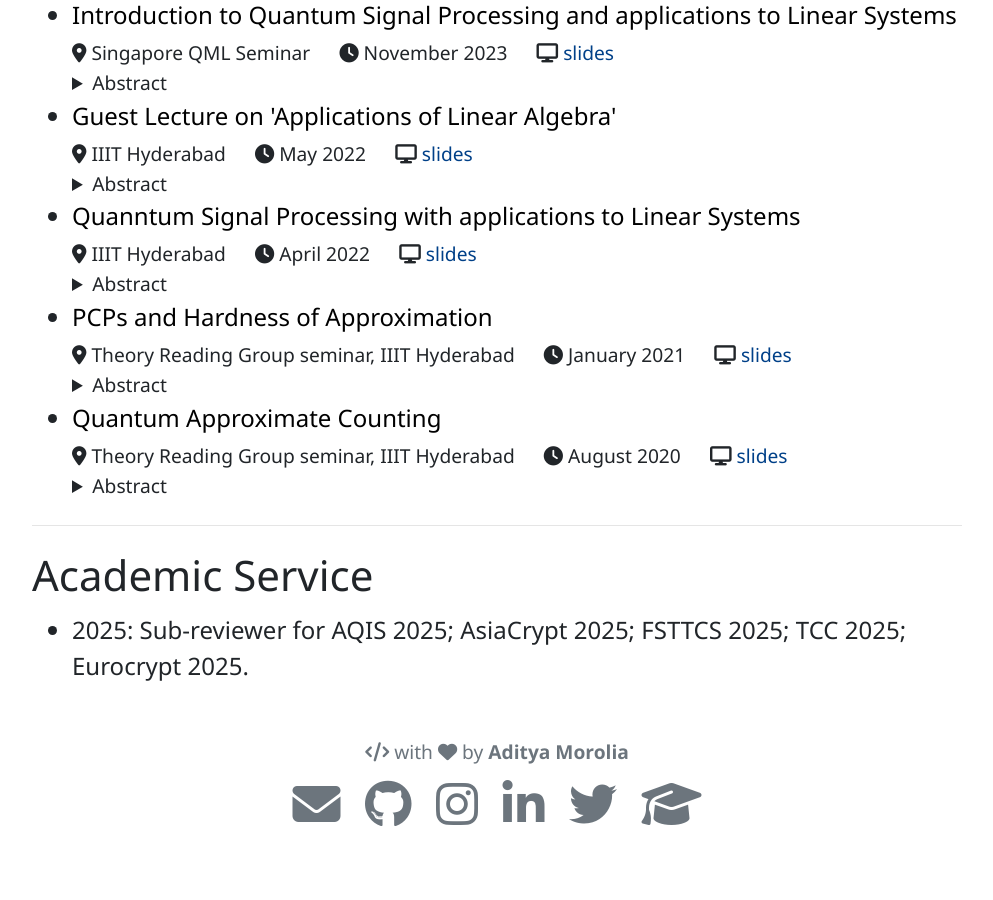
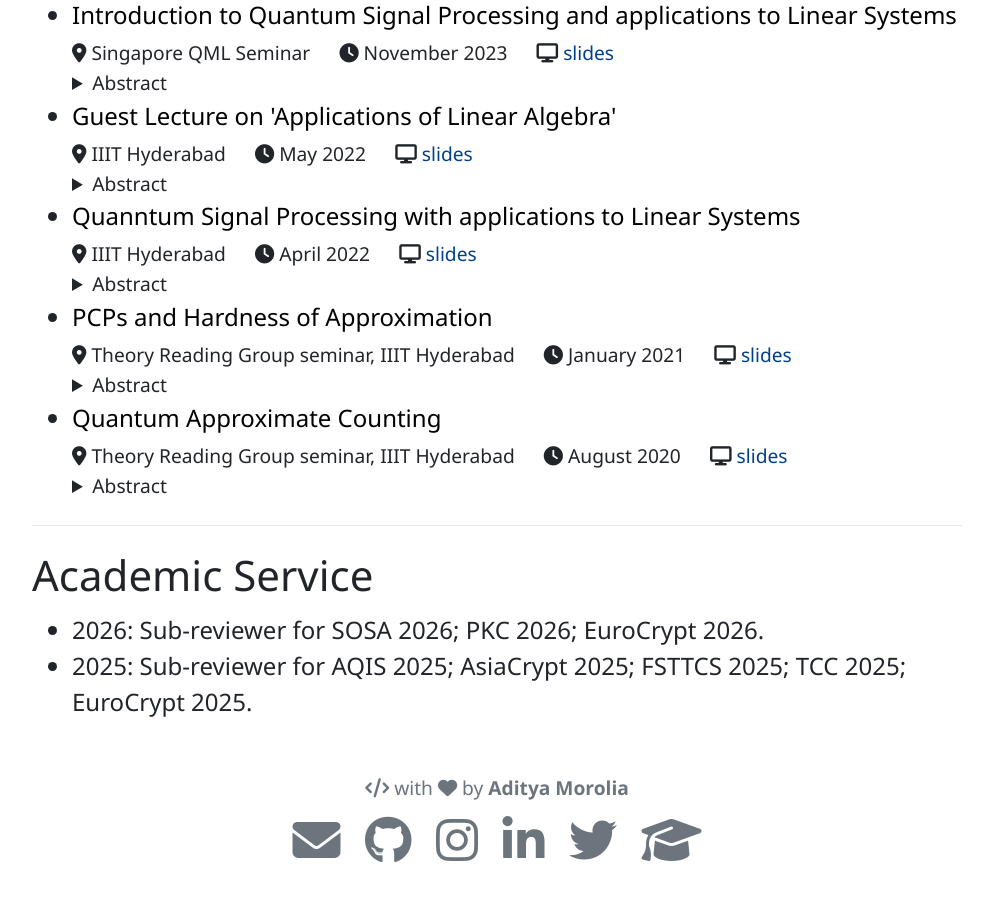
Before and after one commit to AdityaMorolia/AdityaMorolia.github.io, a Jekyll site: the page built from pages/research.md, in a window 1280 px wide and 900 px high, scrolled down 3036 px. Shown: the whole window, without its empty margins (143-1136 px from the left). Built offline with Jekyll 4.4.1, drawn with Linux system fonts in a browser that asks for light colours; a script that is not in the unit is left out; before the commit the page ends 3900 px from its top, so only the background shows below that.

Commit message:
Update academic service sub-reviewer entries

```diff
--- a/pages/research.md
+++ b/pages/research.md
@@ -123,4 +123,5 @@ weight: 1
 
 ### Academic Service
 
-- 2025: Sub-reviewer for AQIS 2025; AsiaCrypt 2025; FSTTCS 2025; TCC 2025; Eurocrypt 2025.
+- 2026: Sub-reviewer for SOSA 2026; PKC 2026; EuroCrypt 2026.
+- 2025: Sub-reviewer for AQIS 2025; AsiaCrypt 2025; FSTTCS 2025; TCC 2025; EuroCrypt 2025.
```
